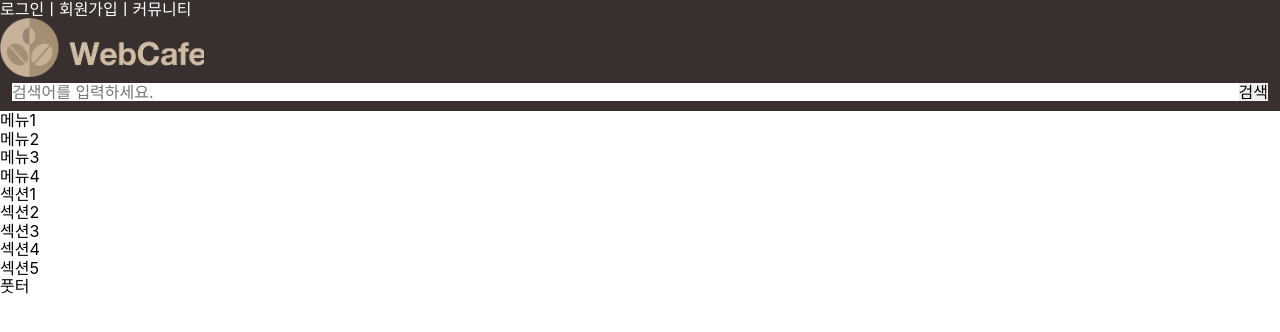
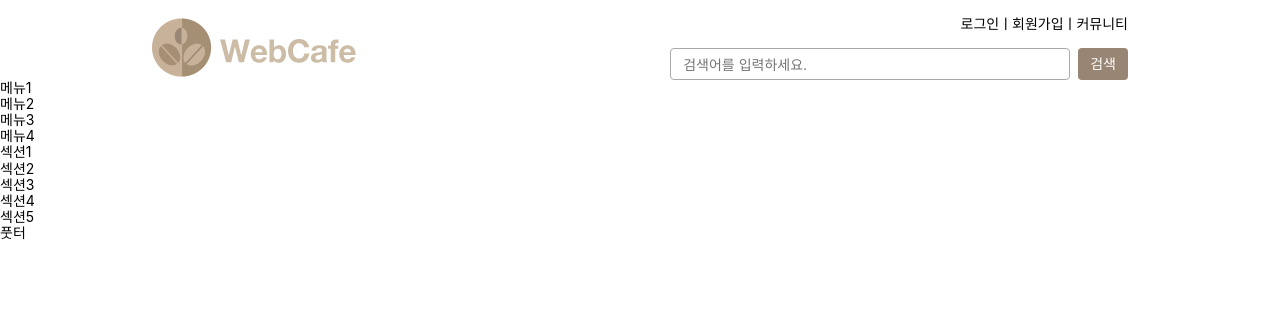
Before and after one commit to peacemom2/KTDS-RWD, a plain HTML site: page index.html in a window 1280 px wide. Drawn offline with Linux system fonts and the light colour scheme; a web font is replaced by a local one.

Commit message:
index.css 수정

```diff
--- a/style/index.css
+++ b/style/index.css
@@ -1,7 +1,7 @@
-@import url("./normalize.css");
-@import url("./base.css");
-@import url("./theme.css");
-/* @import url("./style.css"); */
+@import url('normalize.css');
+@import url('base.css');
+@import url('theme.css');
+/* @import url('style.css'); */
 
 * {
   margin: 0;
@@ -21,61 +21,156 @@ clip: rect(0, 0, 0, 0);
   white-space: nowrap;
   border-width: 0;
 }
-/*컨테이너*/
-.container{
+
+/* 켄터이너 */
+.container {
   min-width: 16.25rem;
 }
 
-/*헤더 */
-.appHeader{
-    background-color: var(--primary-color);
-    color: var(--white);
-    display: flex;
-    flex-flow: row wrap;
-    padding: var(--spacing--base) var(--spacing--lg)
+/* 웹카페 반응형 스타일 */
+/* 공통 스타일 */
+body {
+  font-size: var(--text-sm);
 }
 
-/*로고*/
+/* 공통 아이콘 */
+.far {
+  margin-right: var(--spacing-xs);
+}
+
+/* 공통 헤더 */
+.appHeader {
+  position: relative;
+  padding: var(--spacing-base) var(--spacing-lg) 0;
+}
+
+/* 공통 로고 */
 .logo {
-    width: 100%;
+  width: 12.75rem; /* 204px */
+  height: 3.75rem; /* 60px */
 }
 
 .logo__link {
   display: block;
-    width: 12.75rem;
-    height: 3.6875rem;
-    background-image: url(../images/webcafe-logo@2x.png);
-    background-size: cover;
+  width: 100%;
+  height: 100%;
+  background: url(./../images/webcafe-logo.png) no-repeat 0 0 / 100%;
 }
 
-/* 멤버 서비스 */
-.memberOnly{
+/* 공통 멤버서비스 */
+.memberOnly {
+  padding-left: 0;
+  list-style: none;
   display: flex;
-    flex-direction: row;
-    width: 100%;
-    order: -1;
-
+  flex-flow: row nowrap;
+  justify-content: flex-end;
 }
 
-/* 검색 폼*/
-.searchForm{
+/* 공통 검색 폼 */
+
+input[type='search'] {
+  -webkit-appearance: none;
+  appearance: none;
+}
+
+fieldset {
+  border: 0;
+  margin: 0;
+  padding: 0;
+}
+
+.button--none {
+  border: 0;
+  padding: 0;
+  background: transparent;
+}
+
+.button {
+  cursor: pointer;
+  border: 0;
+  border-radius: 0.25rem;
+  height: 2rem;
+  padding: 0.125rem 0.75rem;
+  background: transparent;
+}
+
+.button--fillSecondary {
+  color: var(--white);
+  background: var(--secondary-color);
+}
+
+.button--outlineSecondary {
+  color: var(--secondary-color);
+  border: 1px solid currentColor;
+}
+
+.formInput__input {
+  border: 1px solid var(--border-color);
+  border-radius: 0.25rem;
+  height: 2rem;
+  padding: 0.125rem 0.75rem;
   width: 100%;
 }
 
-.searchForm__group{
+.searchForm__group {
   display: flex;
-    gap: var(--spacing--sm);
+  flex-flow: row nowrap;
+  gap: var(--spacing-xs);
 }
 
-.formInput{
-    background-color: yellow;
+/* 모바일 디바이스 */
+@media (min-width: 320px) and (max-width: 767px) {
+  /* 모바일 헤더 */
+  .appHeader {
+    background: var(--primary-color);
+    display: flex;
+    flex-flow: column nowrap;
+    gap: var(--spacing-sm);
+  }
+
+  /* 모바일 멤버서비스 */
+  .memberOnly {
+    color: var(--white);
+    order: -1;
+  }
+  /* 모바일 검색폼 */
+  .searchForm__group .formInput {
     flex-grow: 1;
+  }
+}
+
+/* 데스크탑 디바이스 */
+@media (min-width: 768px) {
+  /* 데스크탑 헤더 */
+  .appHeader {
+    display: grid;
+    grid-template-columns: 204px 1fr;
+    gap: var(--spacing-base);
+    max-width: var(--container-width);
+    margin-left: auto;
+    margin-right: auto;
+  }
+  /* 데스크탑 로고 */
+  .logo {
+    grid-area: 1 / 1 / 3 / 2;
+    align-self: center;
+  }
+
+  /* 데스크탑 검색 폼 */
+  .searchForm__group {
+    justify-content: flex-end;
+  }
+  .searchForm__group .formInput {
+    width: 25rem;
   }
 
   .formInput__input {
-    width: 100%;
+    border: 1px solid #aaa;
+    border-radius: 4px;
   }
 
-.searchForm__button{
-    white-space: nowrap;
+  /* 데스크탑 메인 메뉴 제어 버튼 */
+  .buttonWrapper {
+    display: none;
   }
+}
```
Lines whose indentation alone changed are shown as unchanged.
